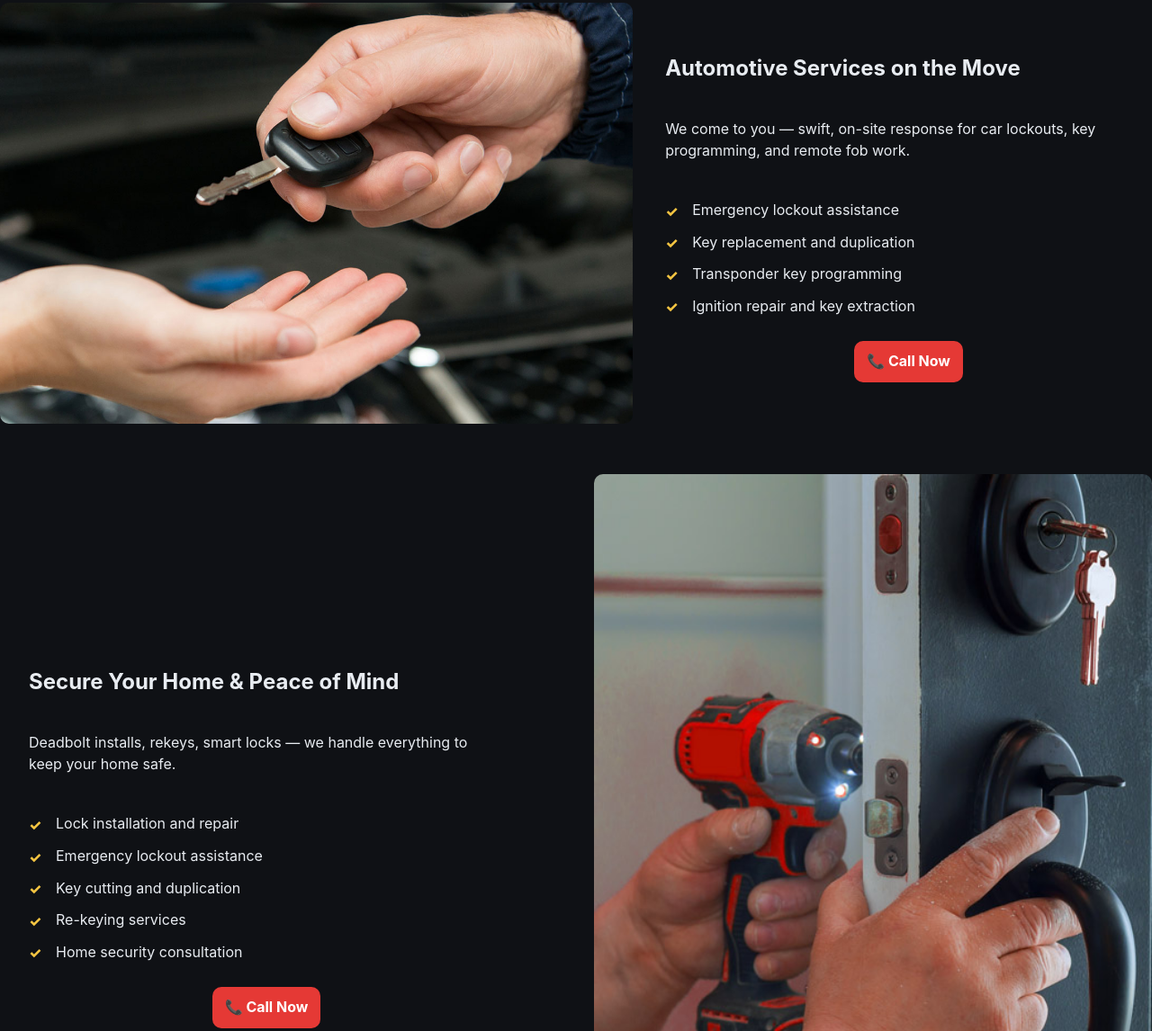
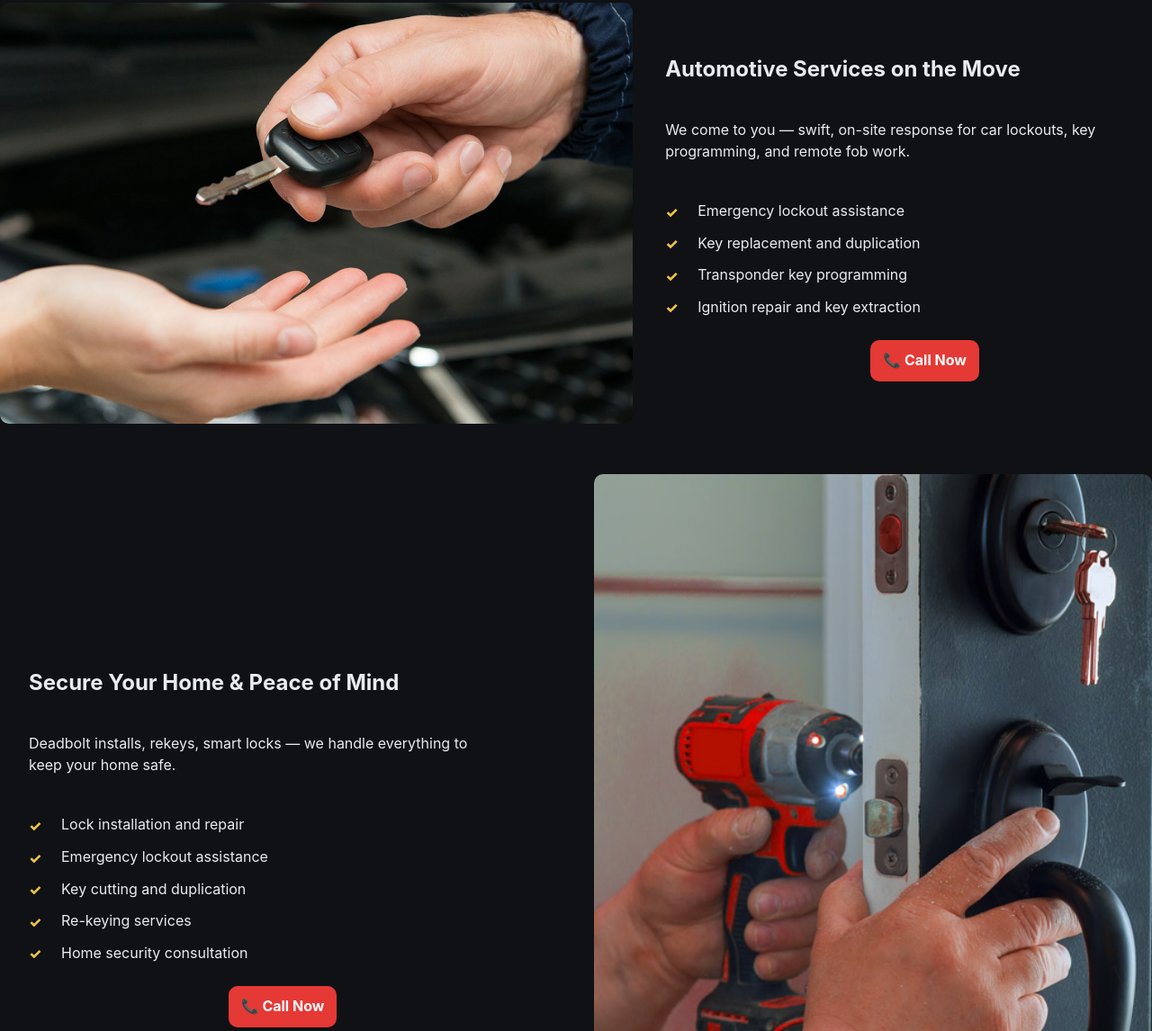
Before and after one commit to somansaye/somansaye.github.io, a plain HTML site: page index.html in a window 1280 px wide. Shown: the part 1728-2874 px from the top of the page at 90% size. Drawn offline with Linux system fonts and the light colour scheme.

Commit message:
Update styles.css

```diff
--- a/styles.css
+++ b/styles.css
@@ -325,3 +325,18 @@ body{font-family: Inter, ui-sans-serif, system-ui, -apple-system, Segoe UI, Robo
   align-self: center;        /* button centered under the text */
   margin-top: 16px;
 }
+/* Align Call Now button with checklist text on all sizes */
+:root { --check-indent: 30px; }               /* same indent as checklist */
+
+.photo-section .checklist li {                 /* already present, kept in sync */
+  padding-left: var(--check-indent);
+}
+
+.photo-section__text .btn {                    /* the button under the list */
+  margin: 14px 0 0 var(--check-indent);        /* top, right, bottom, left */
+}
+
+/* Slightly larger indent on wider screens */
+@media (min-width: 900px) {
+  :root { --check-indent: 36px; }
+}
```
